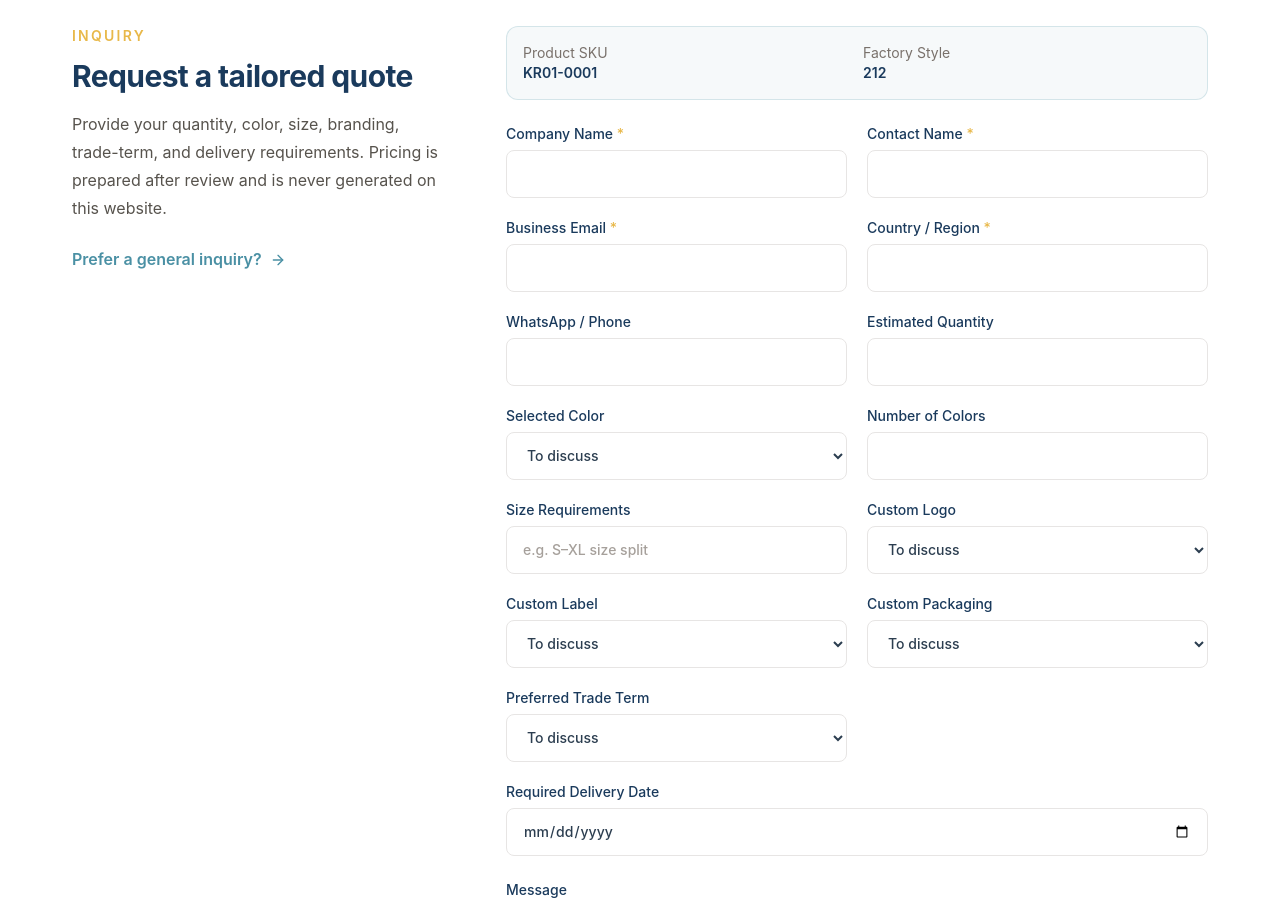
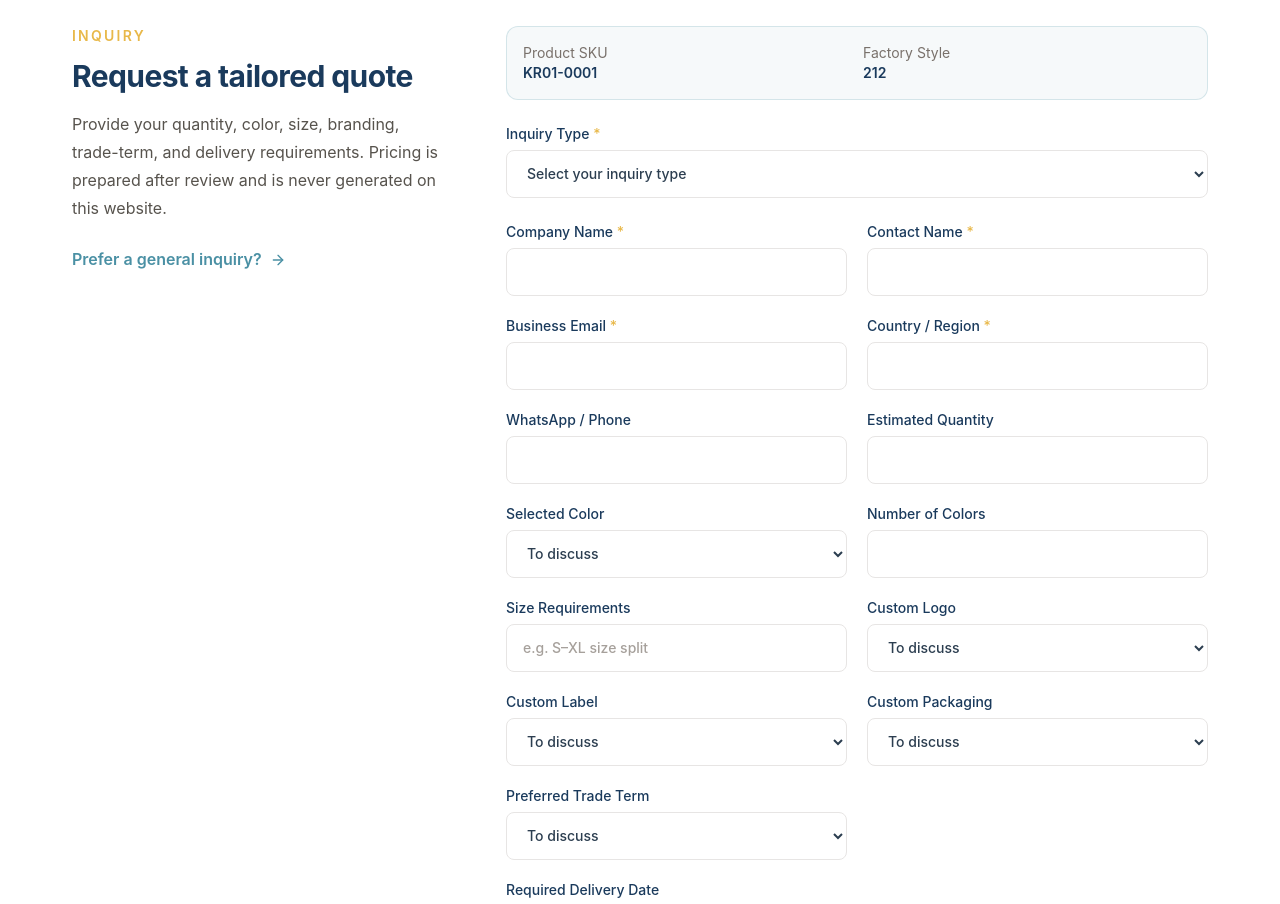
Before and after one commit to john92swe-sys/karuu-website, a Next.js app: page /products/kr01-0001 in a window 1280 px wide. Shown: the part 4420-5324 px from the top of the page. Built offline with nearby package versions, Linux system fonts and the light colour scheme; a web font is replaced by a local one.

Commit message:
Add inquiry type selection to product RFQ form

```diff
--- a/src/components/product-inquiry-form.tsx
+++ b/src/components/product-inquiry-form.tsx
@@ -27,6 +27,19 @@ export function ProductInquiryForm({ product }: ProductInquiryFormProps) {
       <input type="hidden" name="productSku" value={product.sku} />
       <input type="hidden" name="productName" value={product.name} />
       <input type="hidden" name="factoryStyle" value={product.factoryStyleNumber} />
+
+      <label className="block text-sm font-medium text-primary">
+        Inquiry Type <span className="text-accent">*</span>
+        <select className={inputClassName} name="inquiryType" defaultValue="" required>
+          <option value="" disabled>
+            Select your inquiry type
+          </option>
+          <option>Wholesale bulk order</option>
+          <option>OEM / ODM development</option>
+          <option>Sample request</option>
+          <option>General product inquiry</option>
+        </select>
+      </label>
 
       <div className="grid gap-5 md:grid-cols-2">
         <label className="text-sm font-medium text-primary">
```
